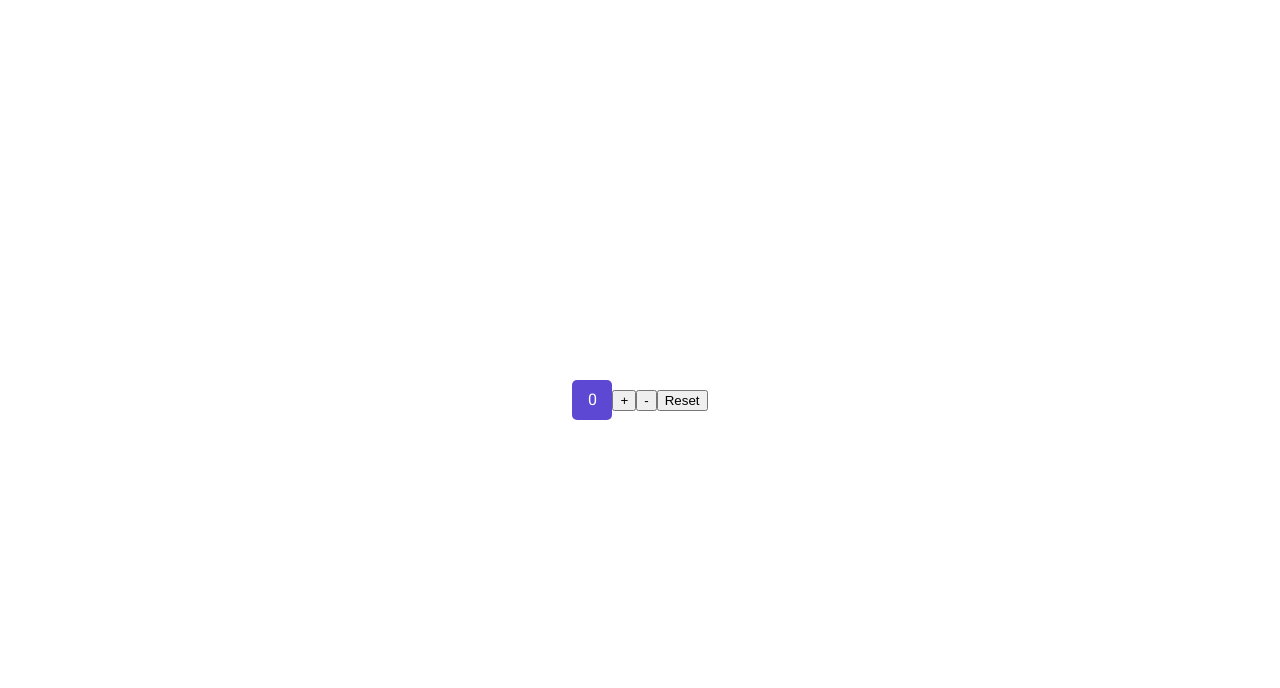
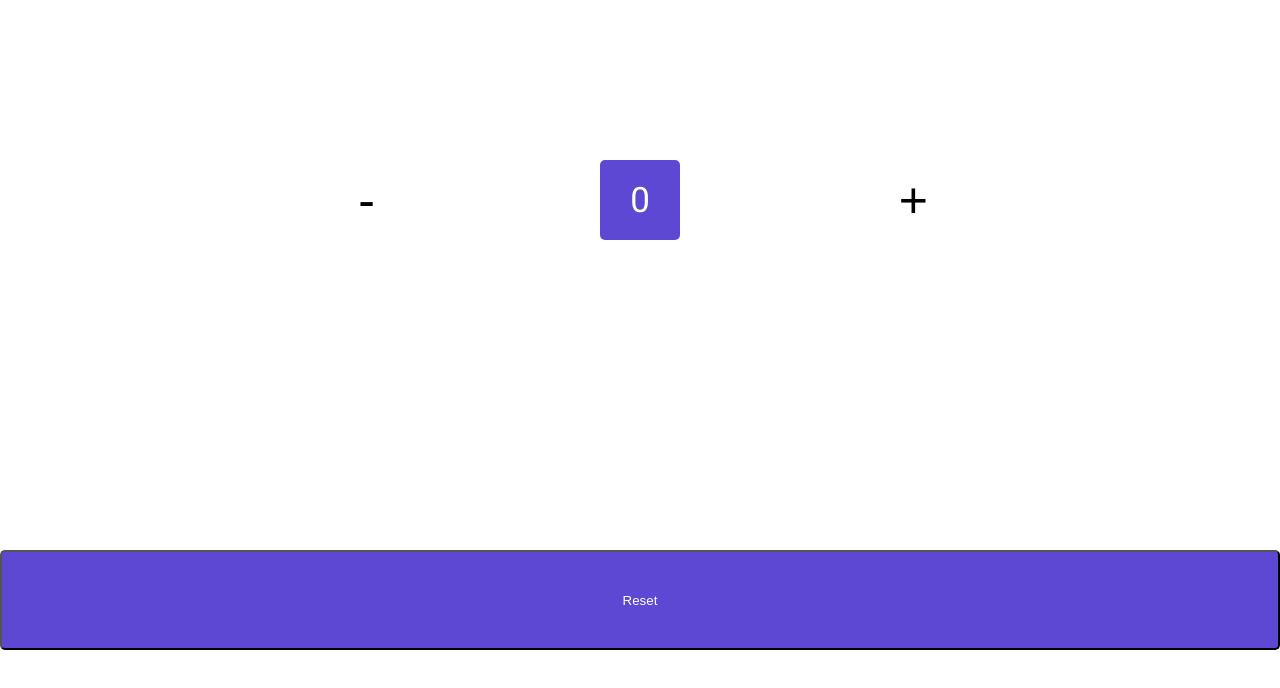
Before and after one commit to LucasThepot/React-counter, a React (Vite) app: page / in a window 1280 px wide. Shown: the top 688 px of the page. Built offline with nearby package versions, Linux system fonts and the light colour scheme; the HTML template or start-up script is replaced by a standard one.

Commit message:
tried to correctly displayed buttons

```diff
--- a/src/App.css
+++ b/src/App.css
@@ -10,21 +10,42 @@ body {
   display: flex;
   justify-content: center;
   align-items: center;
+  flex-wrap: wrap;
 }
 
 .counterstyle {
   color: white;
   background-color: #5c48d3;
-  width: 40px;
-  height: 40px;
+  font-weight: 300;
+  font-size: 35px;
+  width: 80px;
+  height: 80px;
   display: flex;
   justify-content: center;
   align-items: center;
   border-radius: 5px;
+  margin: 0px 20px;
+}
+
+.decreincrestyle {
+  background-color: white;
+  border: 0px white solid;
+  font-size: 50px;
 }
 
 .resetstyle {
   color: white;
-  width: 40px;
-  height: 40px;
+  background-color: #5c48d3;
+  height: 25px;
+  width: 60px;
+  border-radius: 5px;
 }
+
+.item {
+  width: 33.33%;
+  height: 100px;
+}
+
+.item:nth-child(4) {
+  width: 100%;
+}
--- a/src/App.jsx
+++ b/src/App.jsx
@@ -8,12 +8,14 @@ function App() {
   const [counter, setCounter] = useState(0);
 
   return (
-    <div className="app">
-      <p className="counterstyle">{counter}</p>
-      <Increment counter={counter} setCounter={setCounter} />
-      <Decrement counter={counter} setCounter={setCounter} />
-      <Reset className="resetstyle" counter={counter} setCounter={setCounter} />
-    </div>
+    <>
+      <div className="app">
+        <Decrement counter={counter} setCounter={setCounter} />
+        <p className="counterstyle">{counter}</p>
+        <Increment counter={counter} setCounter={setCounter} />
+        <Reset counter={counter} setCounter={setCounter} />
+      </div>
+    </>
   );
 }
 
--- a/src/components/Decrement.jsx
+++ b/src/components/Decrement.jsx
@@ -1,6 +1,7 @@
 const Decrement = (props) => {
   return (
     <button
+      className="decreincrestyle item"
       onClick={() => {
         // Je donne comme nouvelle valeur à counter, se valeur actuelle + 1
         props.setCounter(props.counter - 1);
--- a/src/components/Increment.jsx
+++ b/src/components/Increment.jsx
@@ -1,6 +1,7 @@
 const Increment = (props) => {
   return (
     <button
+      className="decreincrestyle item"
       onClick={() => {
         // Je donne comme nouvelle valeur à counter, se valeur actuelle + 1
         props.setCounter(props.counter + 1);
--- a/src/components/Reset.jsx
+++ b/src/components/Reset.jsx
@@ -1,6 +1,7 @@
 const Reset = (props) => {
   return (
     <button
+      className="resetstyle item"
       onClick={() => {
         props.setCounter(0); //
       }}
```
